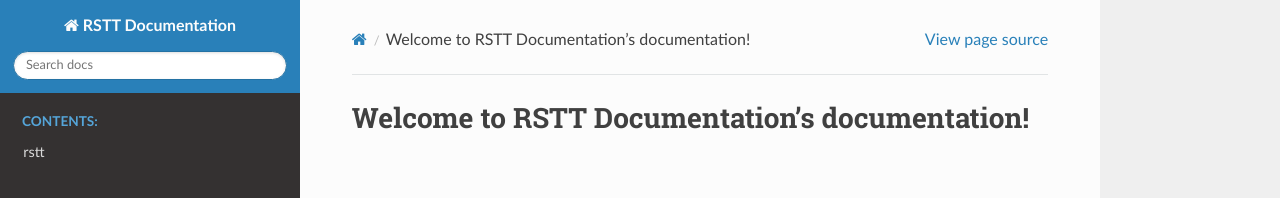
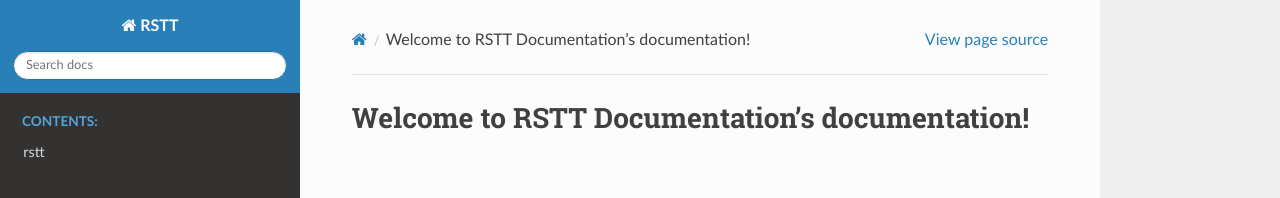
Before and after one commit to Ematrion/rstt, a Sphinx documentation site: the page built from docs/index.rst, in a window 1280 px wide. Shown: the top 198 px of the page. Built offline with Sphinx 7.4.7 and the Read the Docs theme 3.1.0, drawn with Linux system fonts in a browser that asks for light colours.

Commit message:
docs project name in docs/conf.py changed

```diff
--- a/docs/conf.py
+++ b/docs/conf.py
@@ -11,7 +11,7 @@ sys.path.insert(0, os.path.abspath(".."))
 # -- Project information -----------------------------------------------------
 # https://www.sphinx-doc.org/en/master/usage/configuration.html#project-information
 
-project = 'RSTT Documentation'
+project = 'RSTT'
 copyright = '2025, David Bucher'
 author = 'David Bucher'
 release = '0.5.0'
--- a/pyproject.toml
+++ b/pyproject.toml
@@ -1,6 +1,6 @@
 [project]
 name = "rstt"
-version = "0.5.2"
+version = "0.5.3"
 description = "Ranking Simulation Testing Tool"
 authors = [
     {name = "Bucher David", email = "davidbucherdev@gmail.com"}
```
